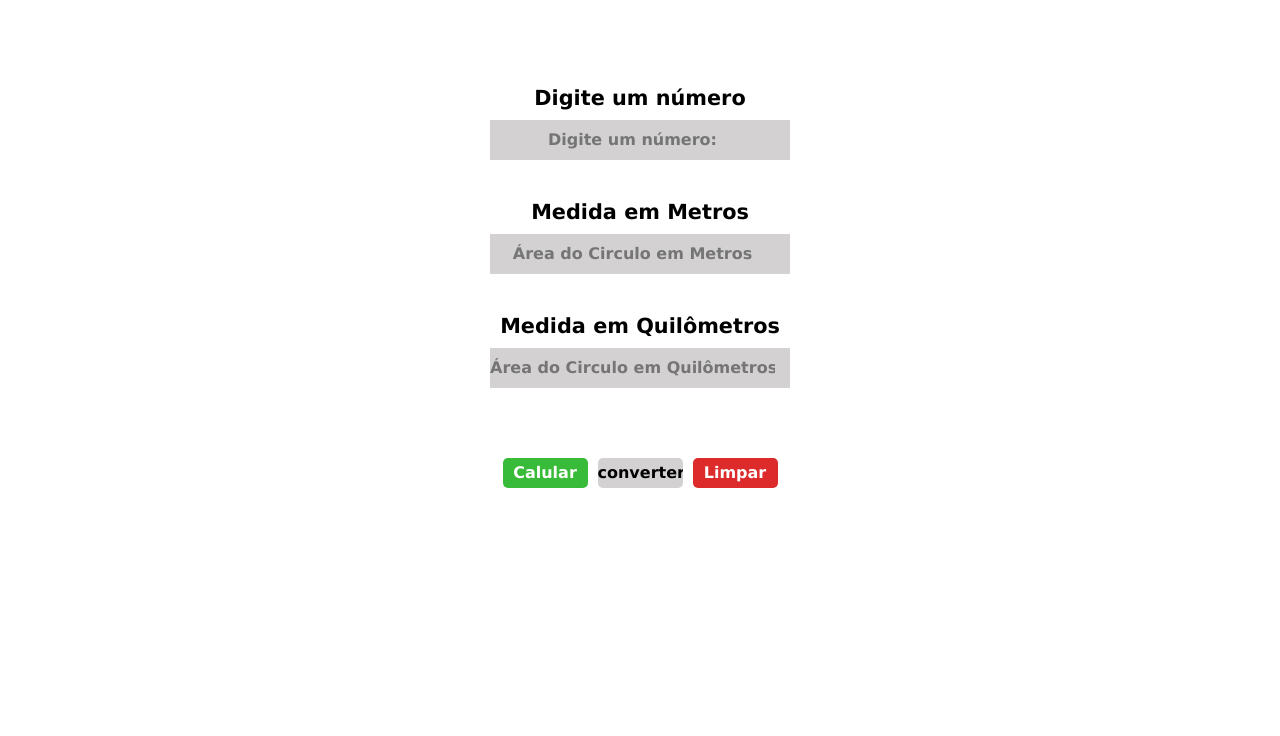
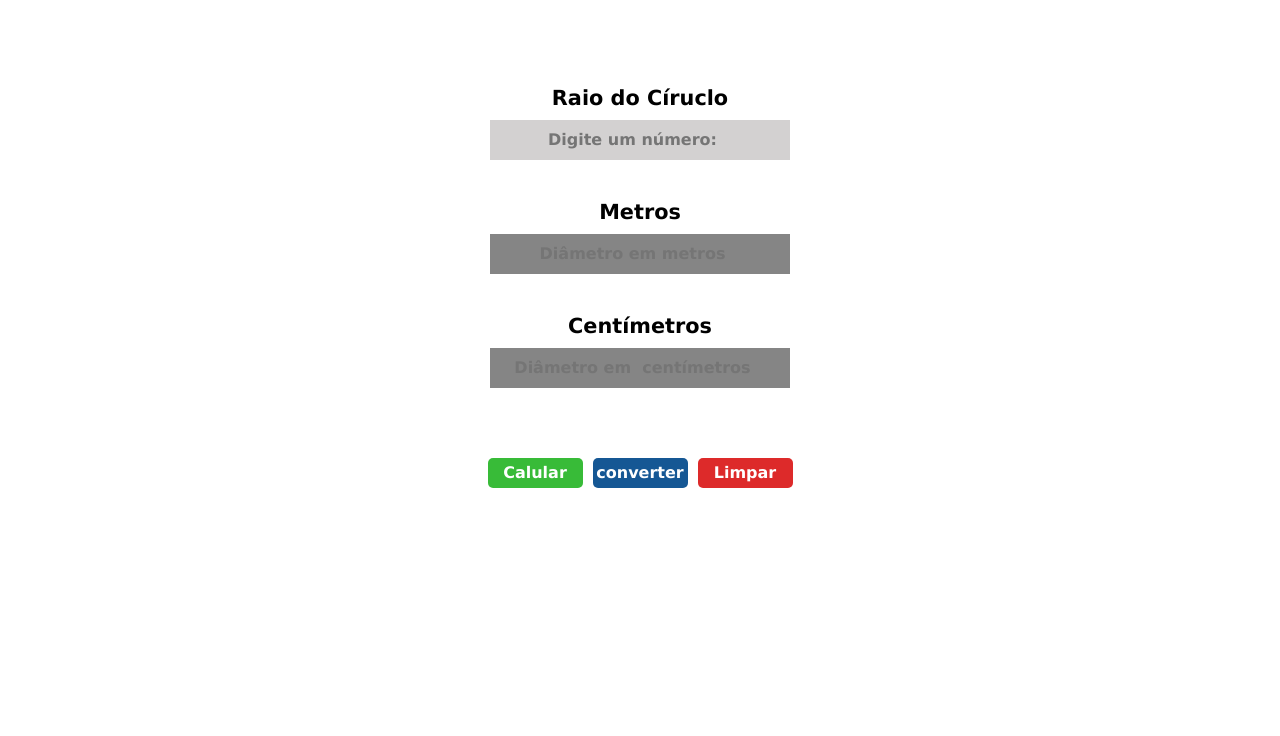
Before and after one commit to saulogomesdocarmo/aapcirculo, a plain HTML site: page index.html in a window 1280 px wide. Shown: the part 64-800 px from the top of the page. Drawn offline with Linux system fonts and the light colour scheme.

Commit message:
atualização

```diff
--- a/app.js
+++ b/app.js
@@ -8,11 +8,11 @@ let raio,area,conversor
 function calcular() {
     raio = frmCirculo.inputRaio.value
     area = (raio*raio) * 3.14
-    frmCirculo.inputResultadomt.value = area.toFixed(2)
+    frmCirculo.inputResultadomt.value = area.toFixed(1)
 
 }
 
 function converter(){
-    conversor = area /1000
-    frmCirculo.inputResultadokm.value = conversor.toFixed(1)
+    conversor = area *100
+    frmCirculo.inputResultadokm.value = conversor.toFixed(0)
 }
--- a/index.html
+++ b/index.html
@@ -10,17 +10,20 @@
 </head>
 
 <body>
-    <h1>Área do Circulo</h1>
+    <h1>Área do Círculo</h1>
     <div class="container">
         <form name="frmCirculo" class="formulario">
-            <p><label for="inputRaio"> Digite um número</label>
+            <p><label for="inputRaio">Raio do Círuclo</label>
                 <input type="number" name="inputRaio" placeholder="Digite um número:">
             </p>
-            <p><label for="inputResultadomt">Medida em Metros</label>
-                <input type="number" name="inputResultadomt" placeholder="Área do Circulo em Metros" disabled>
+            <p>
+                <label for="inputResultadomt">Metros</label>
+                <input type="number" name="inputResultadomt" class="leitura" placeholder="Diâmetro em metros" disabled>
             </p>
-            <p><label for="inputResultadokm">Medida em Quilômetros</label>
-                <input type="number" name="inputResultadokm" placeholder="Área do Circulo em Quilômetros" disabled>
+            <p>
+                <label for="inputResultadokm">Centímetros</label>
+                <input type="number" name="inputResultadokm" class="leitura" placeholder="Diâmetro em  centímetros"
+                    disabled>
             </p>
 
             <div class="botoes">
--- a/style.css
+++ b/style.css
@@ -1,7 +1,4 @@
 @charset "UTF-8";
-
-
-
 *{
     margin: 0;
     padding: 0;
@@ -12,7 +9,7 @@
     --cor2:#38bb38;
     --cor3:#dd2a2a;
     --cor4:#d3d1d1;
-
+    --cor5:#858585;
     --font-titulo:titulo;
 }
 h1{
@@ -60,6 +57,12 @@ input{
 
 }
 
+.leitura{
+    background:var(--cor5);
+    color: white;
+    /* width: 150px; */
+}
+
 .botoes{
     margin-top: 10px;
     display: flex;
@@ -69,16 +72,19 @@ input{
 
 .btn{
     height: 30px;
-    width: 85px;
+    width: 95px;
     border: none;
     border-radius: 5px;
 }
+
 #bt1{
     background:var(--cor2);
     color: white;
 }
+
 #bt2{
-
+    background: var(--cor1);
+    color: white;
 }
 #bt3{
     background: var(--cor3);
```
